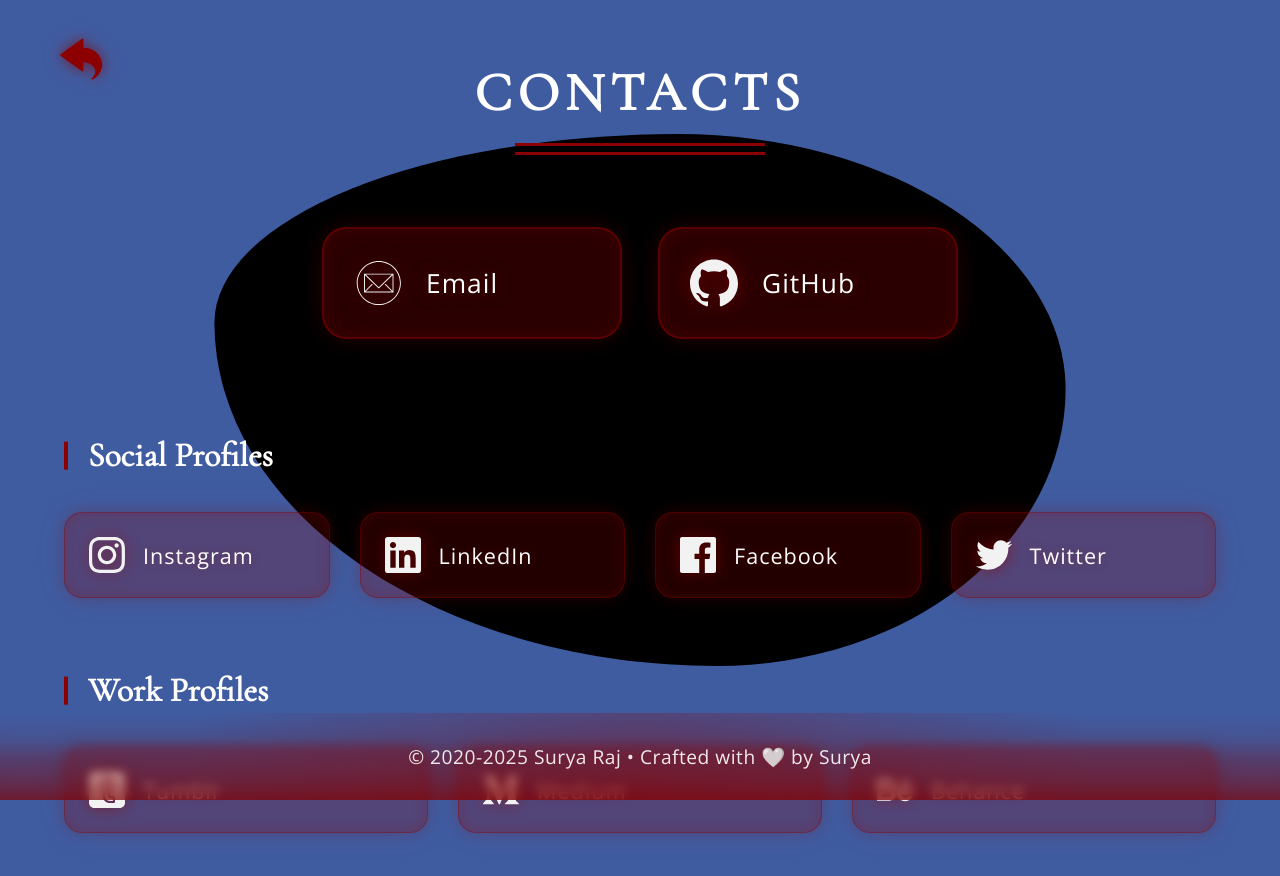
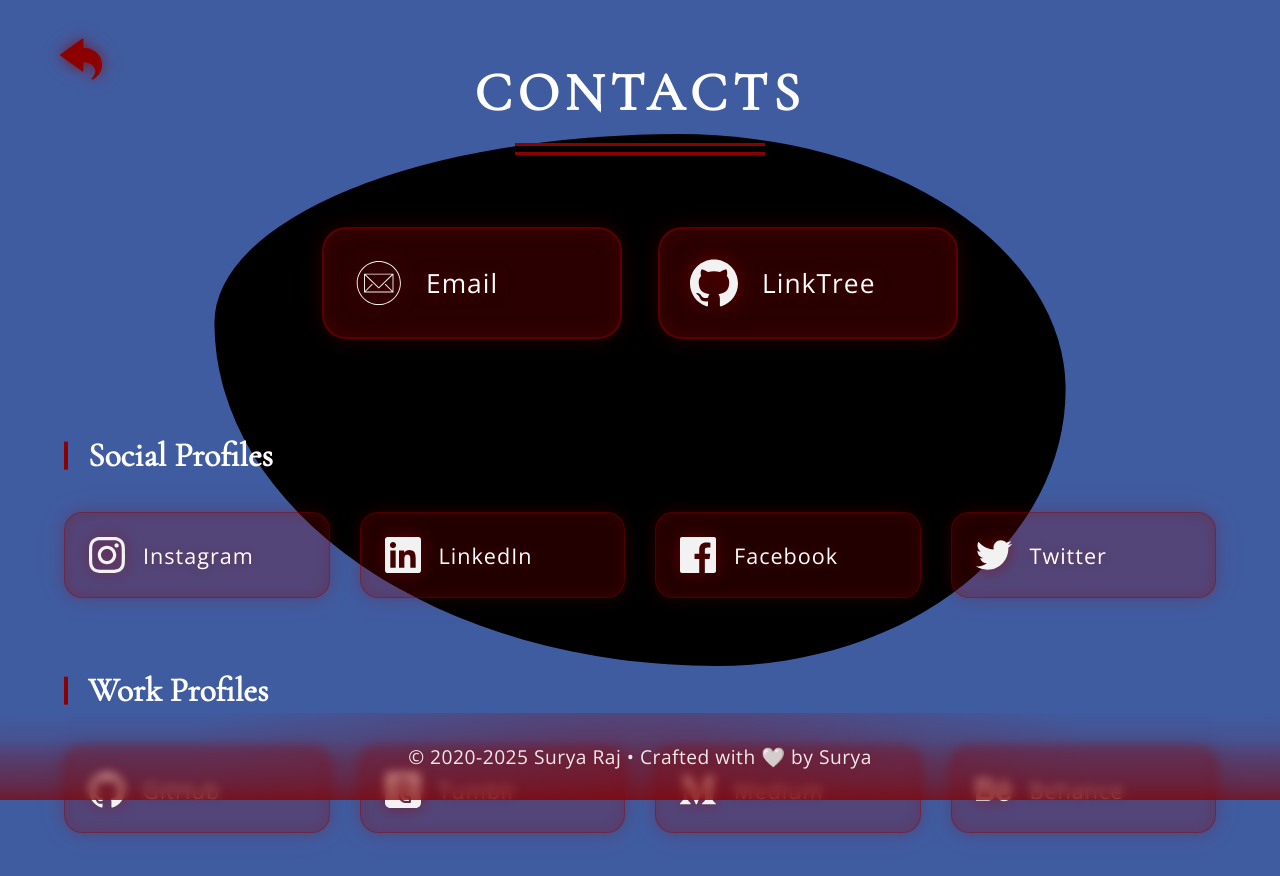
Before and after one commit to suryakantamangaraj/suryakantamangaraj.github.io, an Angular app: page /contact in a window 1280 px wide. Shown: the top 876 px of the page. Built offline with nearby package versions, Linux system fonts and the light colour scheme.

Commit message:
added linktree link and updated github to work profile

```diff
--- a/src/app/features/contact/components/contact.component.html
+++ b/src/app/features/contact/components/contact.component.html
@@ -15,9 +15,9 @@
       <img [src]="email.iconUrl" [alt]="email.name">
       <span>{{email.name}}</span>
     </a>
-    <a [href]="github.url" target="_blank" class="action-button">
-      <img [src]="github.iconUrl" [alt]="github.name">
-      <span>{{github.name}}</span>
+    <a [href]="linktree.url" target="_blank" class="action-button">
+      <img [src]="linktree.iconUrl" [alt]="linktree.name">
+      <span>{{linktree.name}}</span>
     </a>
   </div>
 
--- a/src/app/features/contact/components/contact.component.ts
+++ b/src/app/features/contact/components/contact.component.ts
@@ -43,6 +43,11 @@ export class ContactComponent {
     ],
     work: [
       {
+        name: 'GitHub',
+        url: 'https://github.com/suryakantamangaraj',
+        iconUrl: './assets/icons/contact/github.svg'
+      },
+      {
         name: 'Tumblr',
         url: 'https://suryaraj.tumblr.com/',
         iconUrl: './assets/icons/contact/tumblr.svg'
@@ -66,9 +71,9 @@ export class ContactComponent {
     iconUrl: './assets/icons/contact/email.svg'
   };
 
-  github: ProfileItem = {
-    name: 'GitHub',
-    url: 'https://github.com/suryakantamangaraj',
+  linktree: ProfileItem = {
+    name: 'LinkTree',
+    url: 'https://linktr.ee/suryaraj',
     iconUrl: './assets/icons/contact/github.svg'
   };
 
```
Also changed, not shown: src/assets/icons/contact/linktree.svg (added).
